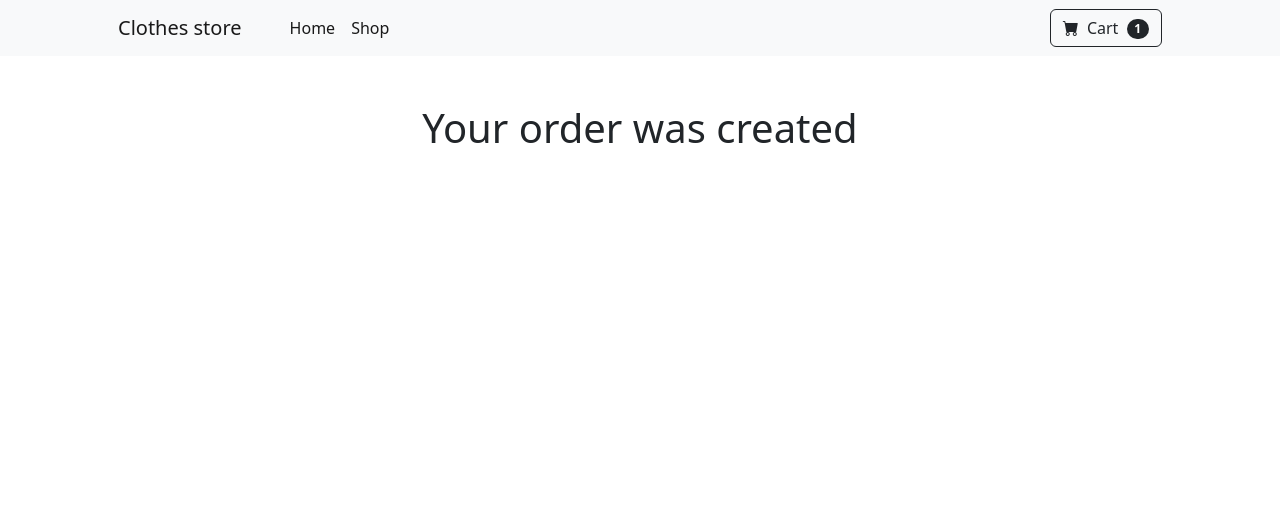
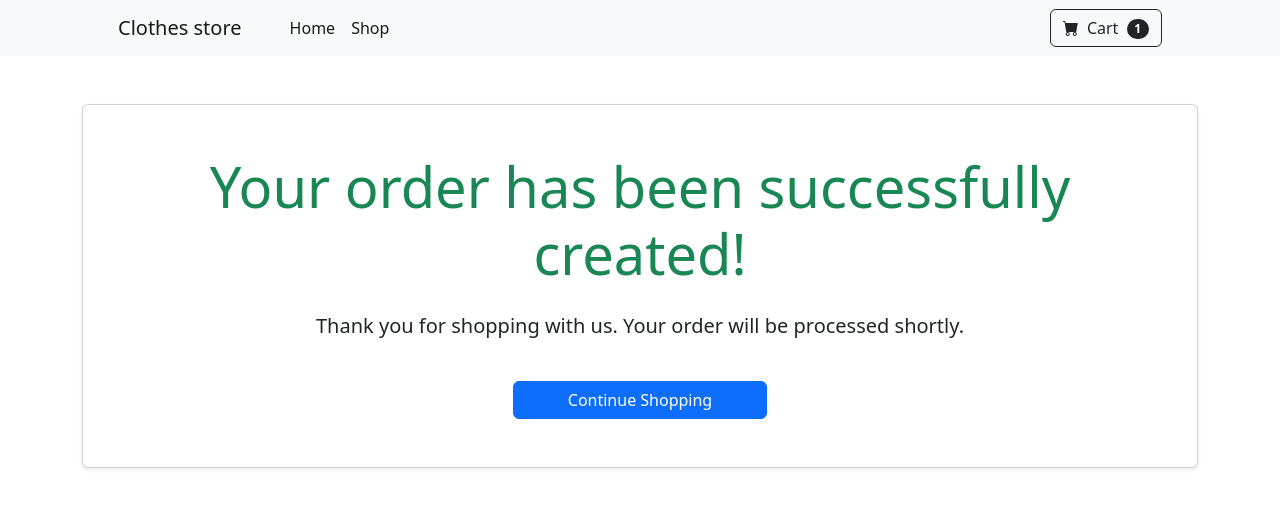
Before and after one commit to Tony-jdev/clothes-store, a Django app: template templates/order/created.html in a window 1280 px wide. Shown: the top 508 px of the page. Run offline with Django 3.2, Linux system fonts and the light colour scheme; the template is opened without the code that fills it: most values are stand-ins (such as "Sample title", 1, 10 or a date in 2020); some libraries are stand-ins or nearby versions.

Commit message:
stylize order-created page

```diff
--- a/templates/order/created.html
+++ b/templates/order/created.html
@@ -3,5 +3,11 @@
 {% block title %}Order Created{% endblock title %}
 
 {% block content %}
-    <h1 class="text-center mt-5">Your order was created</h1>
+<div class="container my-5">
+  <div class="card shadow-sm p-5 text-center">
+    <h1 class="display-4 text-success">Your order has been successfully created!</h1>
+    <p class="lead mt-3">Thank you for shopping with us. Your order will be processed shortly.</p>
+    <a href="/shop" class="btn btn-primary mt-4 w-25 m-auto">Continue Shopping</a>
+  </div>
+</div>
 {% endblock content %}
```
Also changed, not shown: db.sqlite3.
